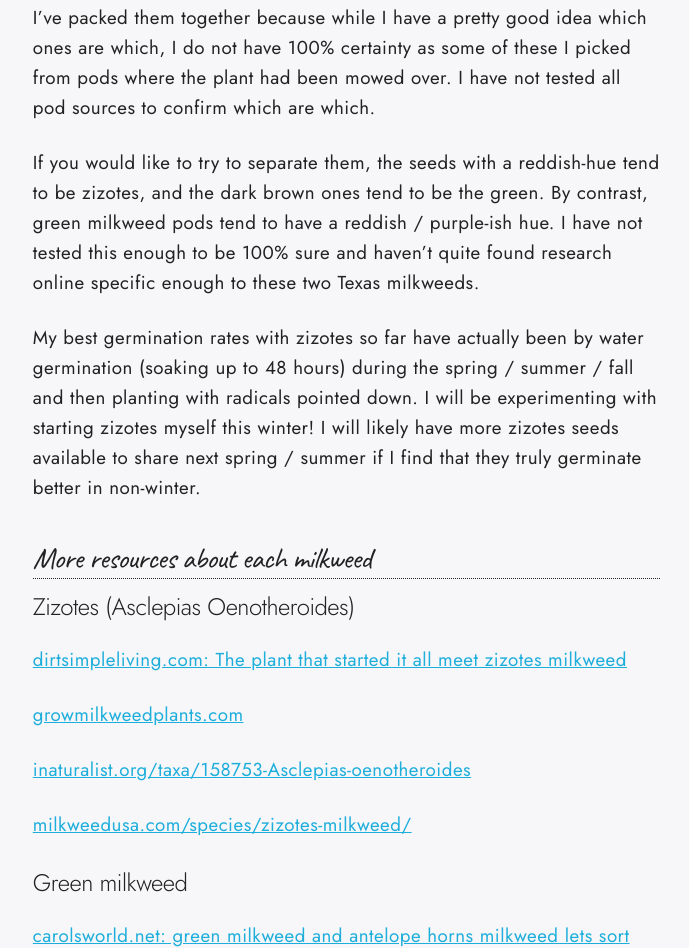
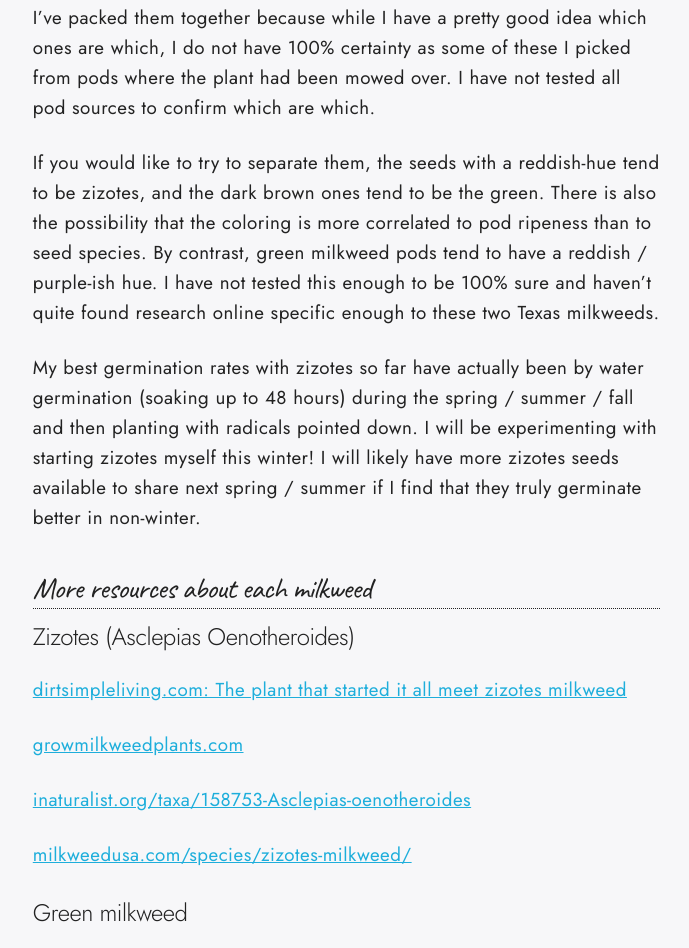
Before and after one commit to pandafulmanda/re-rooting, a plain HTML site: page milkweed/npsot-seeds-202611/index.html in a window 1280 px wide. Shown: the part 1114-2062 px from the top of the page, without its empty margins (460-1149 px from the left). Drawn offline with Linux system fonts and the light colour scheme.

Commit message:
one more note about seed coloring

```diff
--- a/milkweed/npsot-seeds-202611/index.html
+++ b/milkweed/npsot-seeds-202611/index.html
@@ -66,7 +66,7 @@
 <h5 id="caveats">Caveats</h5>
 <p>There is a chance that I shouldn’t have packed these seeds together — where zizotes may truly germinate better in early summer conditions and green germinates better in the winter. Right now, I don’t know for sure. Online sources seem to suggest that zizotes are easier to start than green, but there’s not enough on how winter conditions specifically affect zizotes germination rate.</p>
 <p>I’ve packed them together because while I have a pretty good idea which ones are which, I do not have 100% certainty as some of these I picked from pods where the plant had been mowed over. I have not tested all pod sources to confirm which are which.</p>
-<p>If you would like to try to separate them, the seeds with a reddish-hue tend to be zizotes, and the dark brown ones tend to be the green. By contrast, green milkweed pods tend to have a reddish / purple-ish hue. I have not tested this enough to be 100% sure and haven’t quite found research online specific enough to these two Texas milkweeds.</p>
+<p>If you would like to try to separate them, the seeds with a reddish-hue tend to be zizotes, and the dark brown ones tend to be the green. There is also the possibility that the coloring is more correlated to pod ripeness than to seed species. By contrast, green milkweed pods tend to have a reddish / purple-ish hue. I have not tested this enough to be 100% sure and haven’t quite found research online specific enough to these two Texas milkweeds.</p>
 <p>My best germination rates with zizotes so far have actually been by water germination (soaking up to 48 hours) during the spring / summer / fall and then planting with radicals pointed down. I will be experimenting with starting zizotes myself this winter! I will likely have more zizotes seeds available to share next spring / summer if I find that they truly germinate better in non-winter.</p>
 <h4 id="more-resources-about-each-milkweed">More resources about each milkweed</h4>
 <h5 id="zizotes-asclepias-oenotheroides-">Zizotes (Asclepias Oenotheroides)</h5>
```
